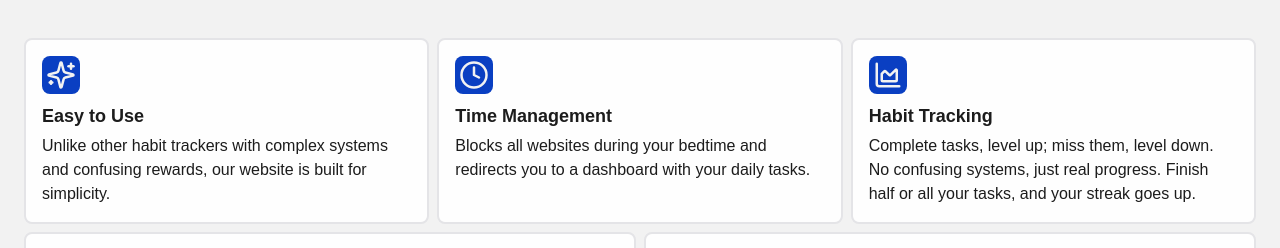
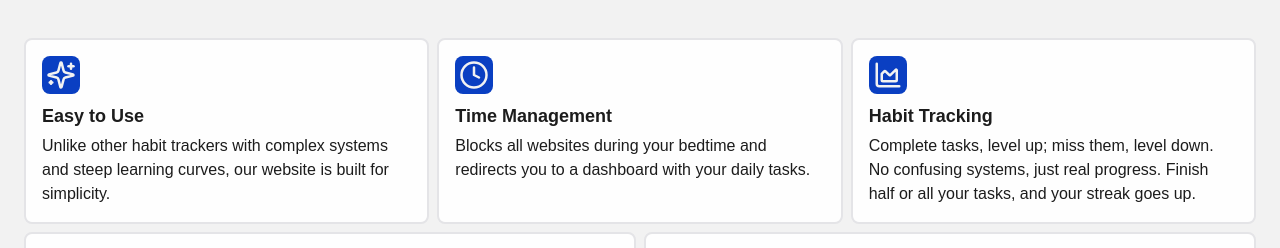
Before and after one commit to DavidDerama/first-project, a Next.js app: page / in a window 1280 px wide. Shown: the part 1120-1368 px from the top of the page. Built offline with nearby package versions, Linux system fonts and the light colour scheme; no server answers; a web font is replaced by a local one.

Commit message:
reworded 1 section of feature page

```diff
--- a/src/components/features/Features.tsx
+++ b/src/components/features/Features.tsx
@@ -15,7 +15,7 @@ const FeaturesData: Feature[] = [
     id: 1,
     name: "Easy to Use",
     description:
-      "Unlike other habit trackers with complex systems and confusing rewards, our website is built for simplicity.",
+      "Unlike other habit trackers with complex systems and steep learning curves, our website is built for simplicity.",
     icon: <Sparkles size={iconSize} />,
   },
   {
```
